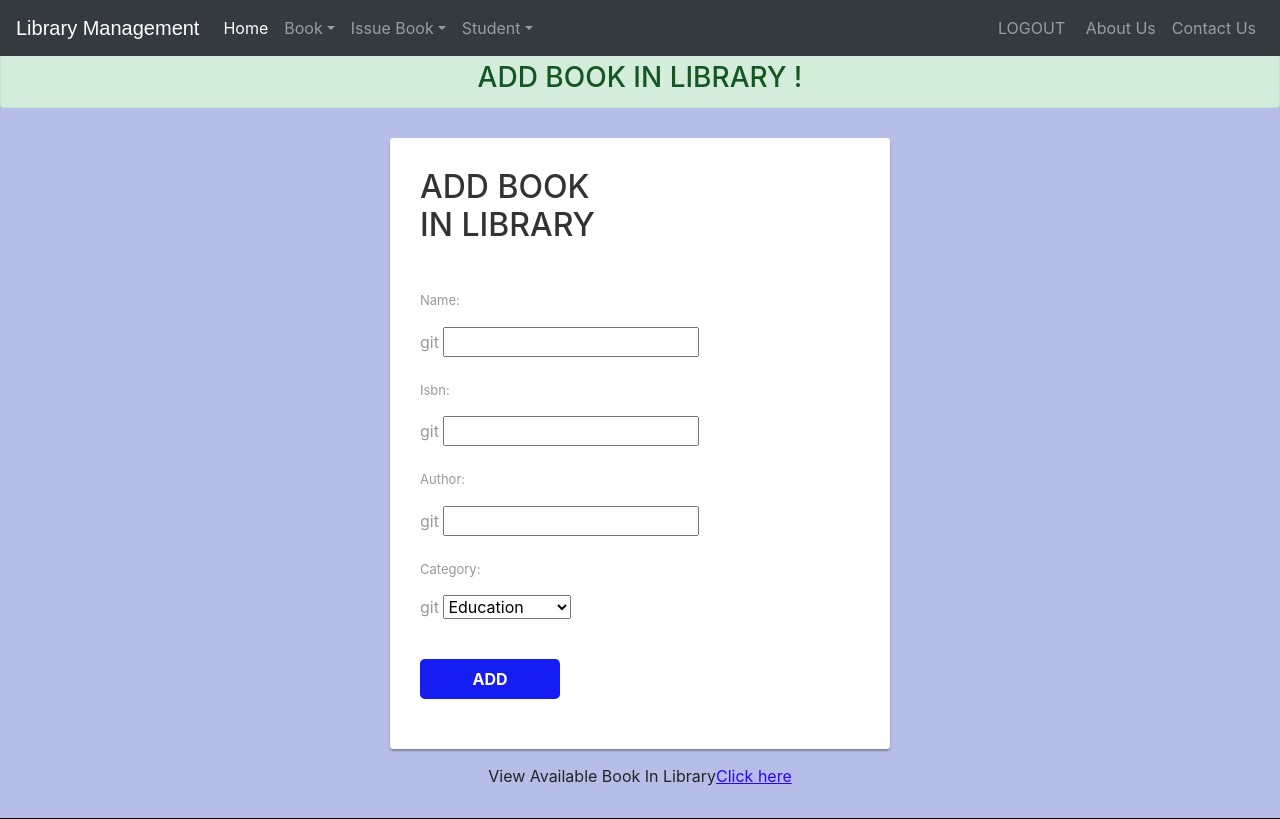
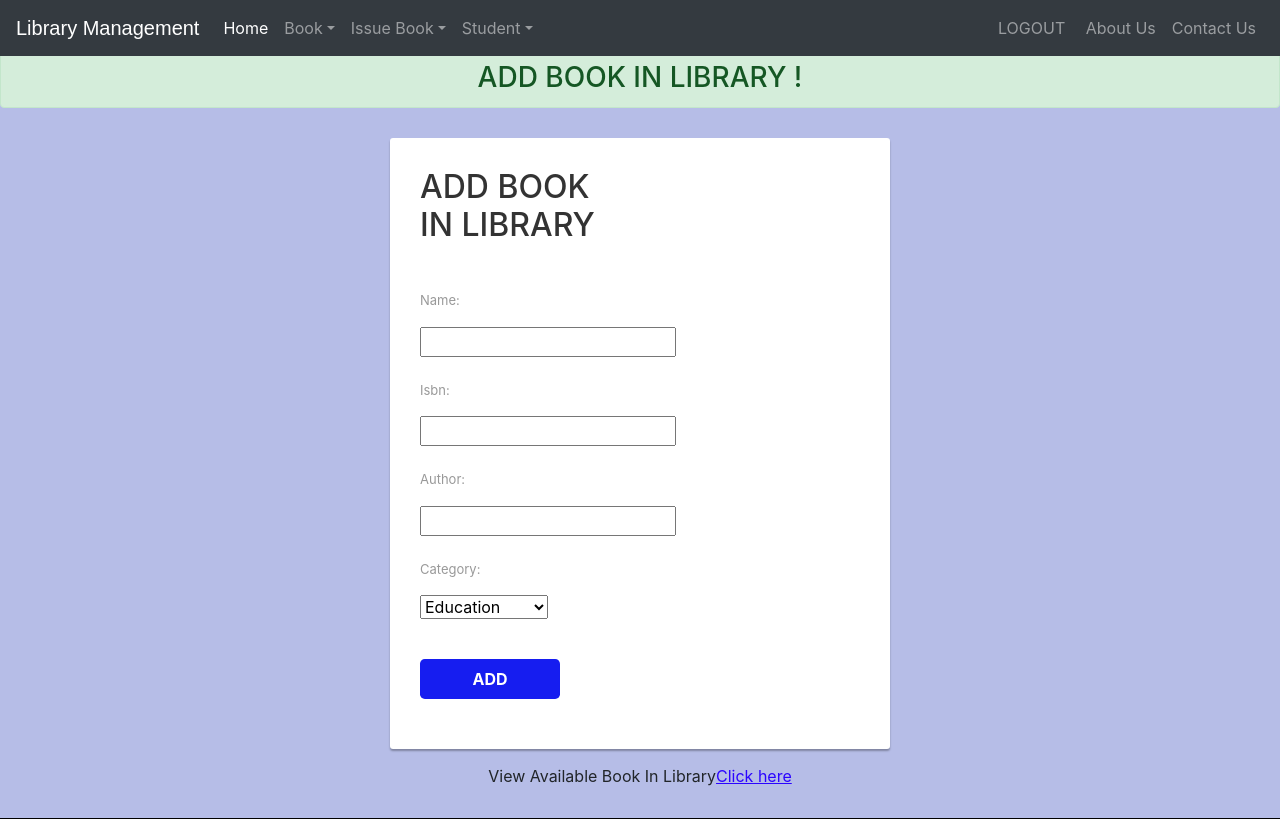
Before and after one commit to zMarcoos/trabalho-mds, a Django app: page /addbook in a window 1280 px wide. Shown: the top 819 px of the page. Run offline with Django 3.2, Linux system fonts and the light colour scheme; the visitor is signed in with stand-in values (Sample User, id 1); some libraries are stand-ins or nearby versions.

Commit message:
remoçao da palavra fg'git'

```diff
--- a/templates/library/addbook.html
+++ b/templates/library/addbook.html
@@ -117,7 +117,7 @@
               <label class="control-label col-xs-4" for="{{ field.id_for_label }}">
 						{{ field.label_tag }}
 			  </label>
-              <div class="col-xs-8">git
+              <div class="col-xs-8">
               {{ field }}
                </div>
             </div>
```
